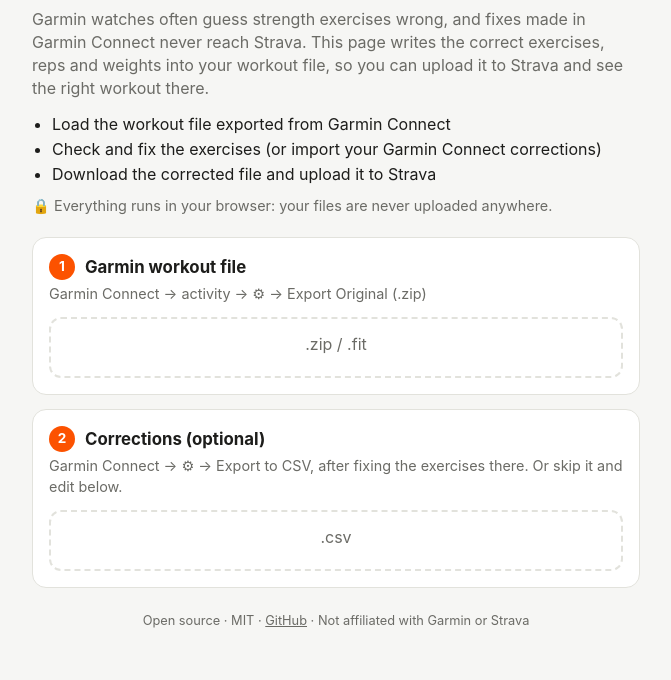
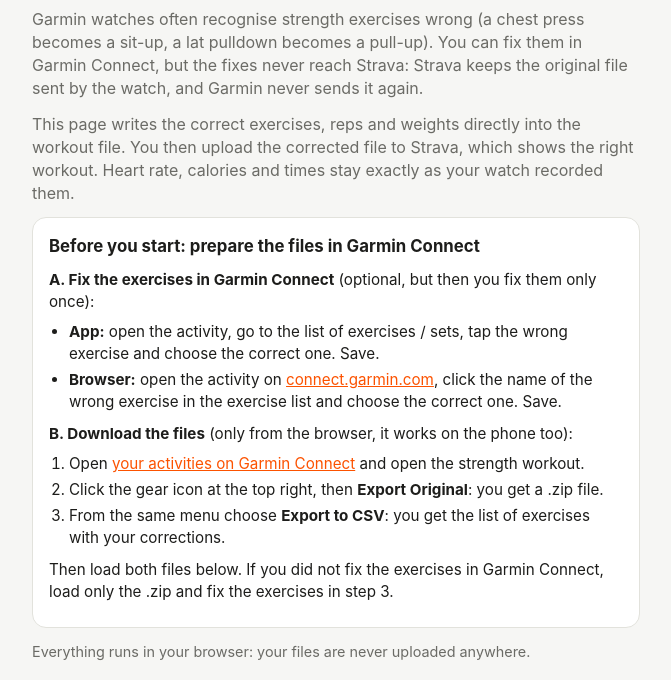
Before and after one commit to gianwski/garmin-strava-strength-fix, a plain HTML site: page index.html in a window 1280 px wide. Shown: the part 61-741 px from the top of the page, without its empty margins (304-975 px from the left). Drawn offline with Linux system fonts and the light colour scheme.

Commit message:
increase verbosity in html

```diff
--- a/app.js
+++ b/app.js
@@ -18,12 +18,12 @@
   en: {
     title: "Garmin → Strava Strength Fix",
     lead: "Garmin watches often guess strength exercises wrong, and fixes made in Garmin Connect never reach Strava. This page writes the correct exercises, reps and weights into your workout file, so you can upload it to Strava and see the right workout there.",
-    s1: "Garmin workout file", s1h: "Garmin Connect → activity → ⚙ → Export Original (.zip)",
-    s2: "Corrections (optional)", s2h: "Garmin Connect → ⚙ → Export to CSV, after fixing the exercises there. Or skip it and edit below.",
-    s3: "Check the exercises", s3h: "Tap a name to change it. Consecutive sets with the same weight are grouped.",
+    s1: "Workout file (.zip)", s1h: "The .zip from Export Original. A .fit file works too.",
+    s2: "Your Garmin Connect corrections (.csv)", s2h: "The .csv from Export to CSV. Skip it if you prefer to fix the exercises below.",
+    s3: "Check the exercises", s3h: "Each box is a group of consecutive sets. Below it you see what the watch recorded. Tap a name to change it and pick the right exercise from the list.",
     sets: "sets", detected: "watch", unknown: "Not in the Garmin list: pick one from the suggestions",
     s4: "Get the corrected file", download: "Download corrected file",
-    s5: "Upload to Strava", s5h: "First delete the original activity on Strava, otherwise the upload is refused as a duplicate. Then upload the downloaded file (on a phone, use the browser's “Desktop site” option).",
+    s5: "Upload to Strava", s5h: "First delete the original workout on Strava (app or website), otherwise Strava refuses the new file as a duplicate. Then open the upload page and choose the downloaded file ending in _fixed.fit. On a phone, turn on the browser option \"Desktop site\".",
     open: "Open Strava upload page", err: "Error", fixinput: "Fix the exercises marked in red first.",
     csvwarn: n => `The CSV has ${n.csv} sets, the file has ${n.fit}: extra sets were ignored.`,
   },
--- a/index.html
+++ b/index.html
@@ -61,8 +61,12 @@
     text-decoration: none; cursor: pointer;
   }
   .btn.secondary { background: transparent; color: var(--accent); border: 2px solid var(--accent); }
-  .how { margin: 0 0 10px; padding-left: 20px; }
-  .how li { margin: 2px 0; }
+  .guide h2 { margin-bottom: 10px; }
+  .guide p, .guide li { font-size: .95rem; }
+  .guide p { margin: 8px 0; }
+  .guide ul, .guide ol { margin: 4px 0 10px; padding-left: 20px; }
+  .guide li { margin: 4px 0; }
+  a { color: var(--accent); }
   .privacy { color: var(--muted); font-size: .9rem; margin: 0 0 20px; }
   #msg { border-radius: 12px; padding: 12px 14px; margin-bottom: 14px; }
   #msg.error { background: var(--err-bg); }
@@ -74,13 +78,38 @@
 <body>
 <main>
   <h1 data-t="title"></h1>
-  <p class="lead" data-t="lead"></p>
-  <ul class="how">
-    <li>Load the workout file exported from Garmin Connect</li>
-    <li>Check and fix the exercises (or import your Garmin Connect corrections)</li>
-    <li>Download the corrected file and upload it to Strava</li>
-  </ul>
-  <p class="privacy">🔒 Everything runs in your browser: your files are never uploaded anywhere.</p>
+  <p class="lead">
+    Garmin watches often recognise strength exercises wrong (a chest press becomes a sit-up,
+    a lat pulldown becomes a pull-up). You can fix them in Garmin Connect, but the fixes never
+    reach Strava: Strava keeps the original file sent by the watch, and Garmin never sends it again.
+  </p>
+  <p class="lead">
+    This page writes the correct exercises, reps and weights directly into the workout file.
+    You then upload the corrected file to Strava, which shows the right workout.
+    Heart rate, calories and times stay exactly as your watch recorded them.
+  </p>
+
+  <section class="guide">
+    <h2>Before you start: prepare the files in Garmin Connect</h2>
+    <p><strong>A. Fix the exercises in Garmin Connect</strong> (optional, but then you fix them only once):</p>
+    <ul>
+      <li><strong>App:</strong> open the activity, go to the list of exercises / sets,
+        tap the wrong exercise and choose the correct one. Save.</li>
+      <li><strong>Browser:</strong> open the activity on
+        <a href="https://connect.garmin.com/modern/activities" target="_blank" rel="noopener">connect.garmin.com</a>,
+        click the name of the wrong exercise in the exercise list and choose the correct one. Save.</li>
+    </ul>
+    <p><strong>B. Download the files</strong> (only from the browser, it works on the phone too):</p>
+    <ol>
+      <li>Open <a href="https://connect.garmin.com/modern/activities" target="_blank" rel="noopener">your activities on Garmin Connect</a> and open the strength workout.</li>
+      <li>Click the gear icon at the top right, then <strong>Export Original</strong>: you get a .zip file.</li>
+      <li>From the same menu choose <strong>Export to CSV</strong>: you get the list of exercises with your corrections.</li>
+    </ol>
+    <p>Then load both files below. If you did not fix the exercises in Garmin Connect,
+    load only the .zip and fix the exercises in step 3.</p>
+  </section>
+
+  <p class="privacy">Everything runs in your browser: your files are never uploaded anywhere.</p>
   <div id="msg" hidden></div>
 
   <section>
@@ -113,7 +142,7 @@
     <a class="btn secondary" id="strava" target="_blank" rel="noopener" data-t="open"></a>
   </section>
 
-  <footer>Open source · MIT · <a href="https://github.com/">GitHub</a> · Not affiliated with Garmin or Strava</footer>
+  <footer>Open source · MIT · <a href="https://github.com/gianwski/garmin-strava-strength-fix">GitHub</a> · Not affiliated with Garmin or Strava</footer>
 </main>
 <script type="module" src="app.js"></script>
 </body>
```
Also changed, not shown: 1 other file.
